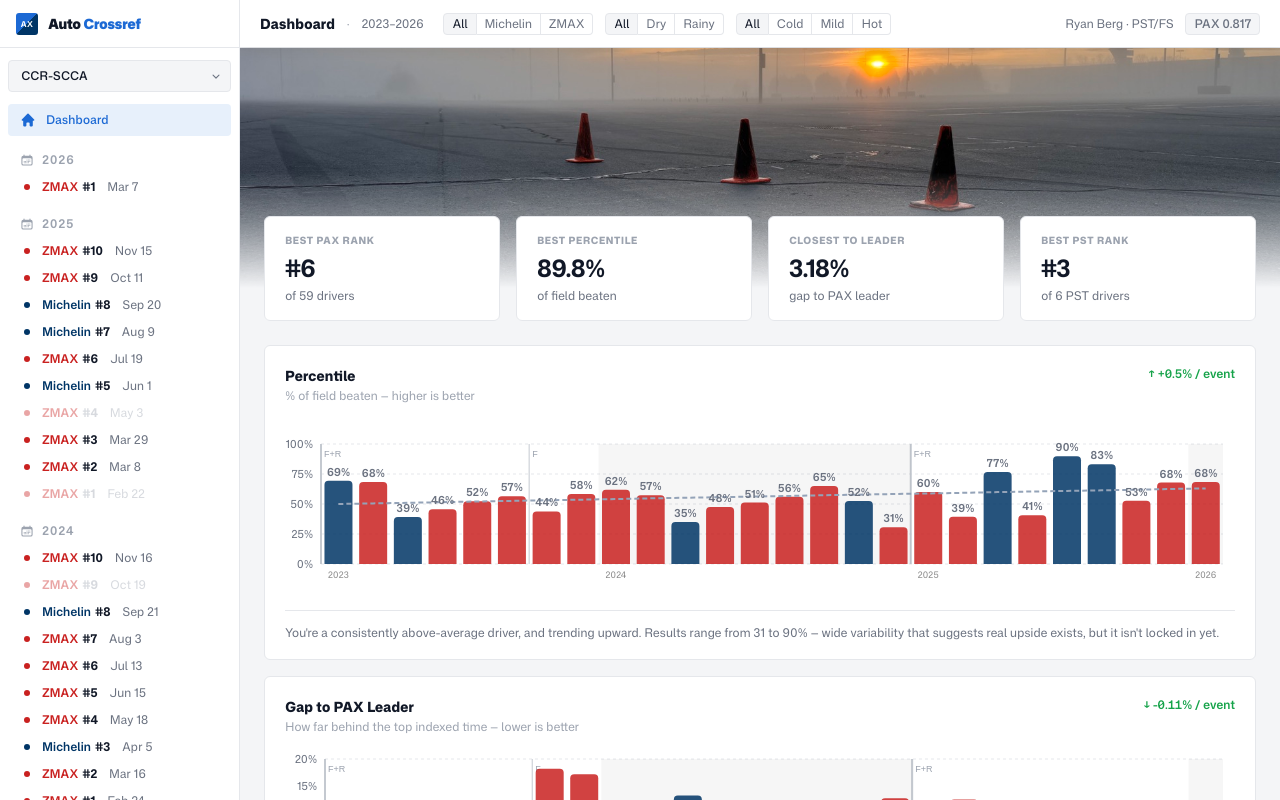
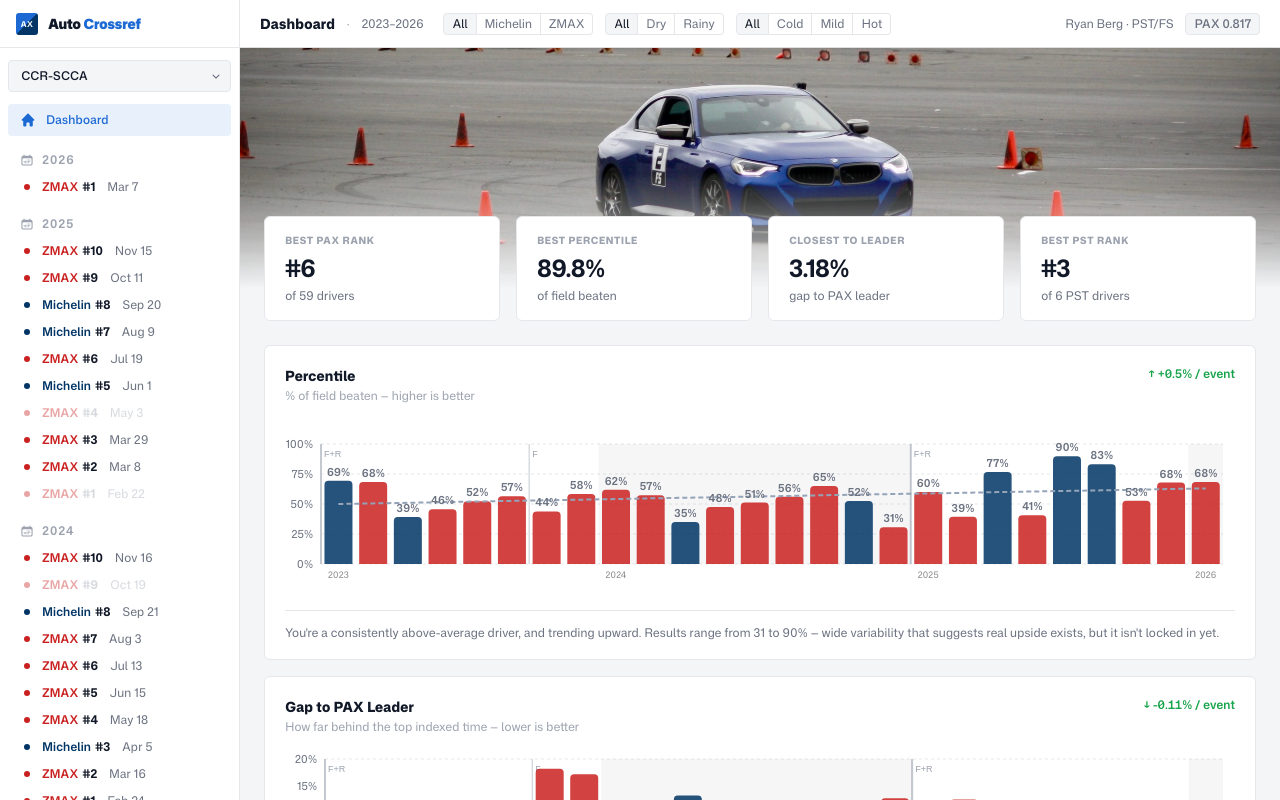
Before and after one commit to ryanberg-slalom/auto-crossref, a React (Vite) app in the folder app/: page / in a window 1280 px wide. Shown: the top 800 px of the page. Built offline with nearby package versions, Linux system fonts and the light colour scheme.

Commit message:
Change cover image to BMW in cones

```diff
--- a/app/src/pages/DashboardPage.jsx
+++ b/app/src/pages/DashboardPage.jsx
@@ -83,7 +83,7 @@ export default function DashboardPage() {
     <div className="flex flex-col gap-6">
       <div className="-mx-6 -mt-18 h-72 overflow-hidden z-0 [mask-image:linear-gradient(to_bottom,black_60%,transparent_100%)]">
         <img
-          src={`${import.meta.env.BASE_URL}Foggy cone sunrise 1-optimized.jpeg`}
+          src={`${import.meta.env.BASE_URL}558766540_10116331002846307_1863611152442060381_n.jpg`}
           alt="Season cover"
           className="w-full h-full object-cover"
         />
```
